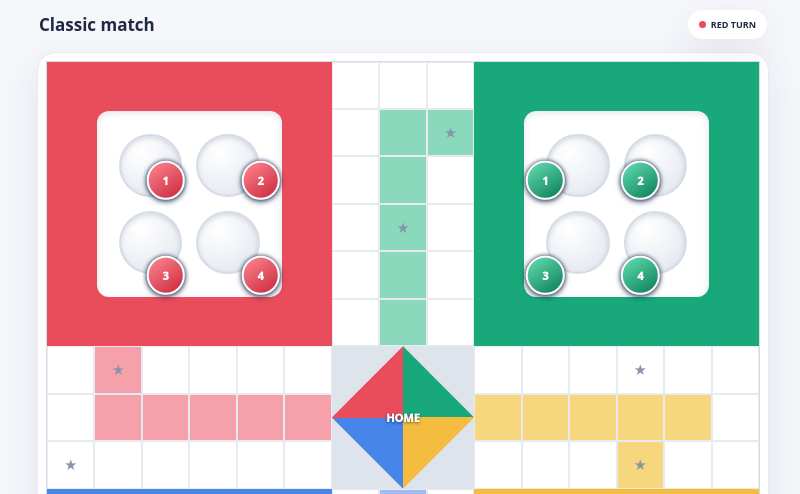
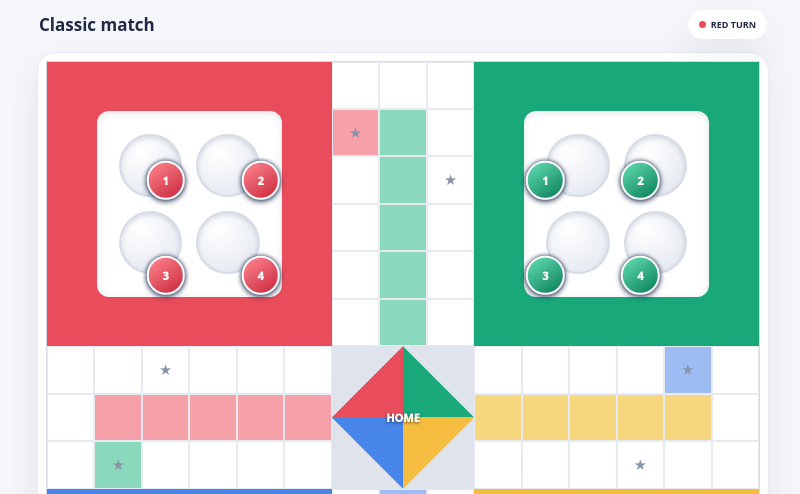
Before and after one commit to zulqarnainhaider7116-art/ZXH-OFFICIAL-LUDO, a website: page v2/index.html in a window 1280 px wide. Both pictures are taken after a click on the button "START NEW GAME ↗". Shown: the part 306-800 px from the top of the page, without its empty margins (237-1037 px from the left). Drawn offline with Linux system fonts and the light colour scheme.

Commit message:
Correct classic 52-space Ludo track and player color order

```diff
--- a/v2/index.html
+++ b/v2/index.html
@@ -38,7 +38,7 @@ footer{border-top:1px solid var(--line);padding:17px 2px;text-align:center;color
 (()=>{
 'use strict';
 const $=s=>document.querySelector(s), COLORS=['red','green','yellow','blue'], START=[0,13,26,39], SAFE=[0,8,13,21,26,34,39,47];
-const PATH=[];for(let c=1;c<=6;c++)PATH.push([6,c]);for(let r=5;r>=0;r--)PATH.push([r,7]);for(let r=0;r<=5;r++)PATH.push([r,8]);for(let c=9;c<=14;c++)PATH.push([6,c]);for(let c=14;c>=9;c--)PATH.push([8,c]);for(let r=9;r<=14;r++)PATH.push([r,8]);for(let r=14;r>=9;r--)PATH.push([r,6]);for(let c=5;c>=0;c--)PATH.push([8,c]);while(PATH.length>52)PATH.pop();
+const PATH=[[1,6],[2,6],[3,6],[4,6],[5,6],[6,5],[6,4],[6,3],[6,2],[6,1],[6,0],[7,0],[8,0],[8,1],[8,2],[8,3],[8,4],[8,5],[9,6],[10,6],[11,6],[12,6],[13,6],[14,6],[14,7],[14,8],[13,8],[12,8],[11,8],[10,8],[9,8],[8,9],[8,10],[8,11],[8,12],[8,13],[8,14],[7,14],[6,14],[6,13],[6,12],[6,11],[6,10],[6,9],[5,8],[4,8],[3,8],[2,8],[1,8],[0,8],[0,7],[0,6]];
 const LANES={red:[[7,1],[7,2],[7,3],[7,4],[7,5]],green:[[1,7],[2,7],[3,7],[4,7],[5,7]],yellow:[[7,13],[7,12],[7,11],[7,10],[7,9]],blue:[[13,7],[12,7],[11,7],[10,7],[9,7]]};
 const BASE={red:[[2,2],[2,4],[4,2],[4,4]],green:[[2,10],[2,12],[4,10],[4,12]],yellow:[[10,2],[10,4],[12,2],[12,4]],blue:[[10,10],[10,12],[12,10],[12,12]]};
 let mode='cpu',players=[],turn=0,roll=0,rolling=false,active=false,sound=true,finished=false,toastTimer;
@@ -48,18 +48,18 @@ function buildBoard(){let b=$('#board');b.querySelectorAll('.cell,.token').forEa
 COLORS.forEach(co=>{$('#base-'+co).innerHTML='';for(let i=0;i<4;i++){let s=document.createElement('div');s.className='base-slot';$('#base-'+co).append(s)}})}
 function renderNames(){let n=+$('#playerCount').value;$('#names').innerHTML=Array.from({length:n},(_,i)=>'<label class="namefield">PLAYER '+(i+1)+'<input maxlength="14" id="name'+i+'" value="'+(i===0?'YOU':mode==='cpu'?'CPU '+i:['GREEN','YELLOW','BLUE'][i-1]||'PLAYER')+'"></label>').join('');$('#difficulty').disabled=mode!=='cpu';$('#difficulty').style.opacity=mode==='cpu'?'1':'.5'}
 document.querySelectorAll('.mode').forEach(b=>b.addEventListener('click',()=>{mode=b.dataset.mode;document.querySelectorAll('.mode').forEach(x=>x.classList.toggle('active',x===b));renderNames()}));$('#playerCount').addEventListener('change',renderNames);renderNames();buildBoard();
-function start(){let n=+$('#playerCount').value;players=Array.from({length:n},(_,i)=>({color:COLORS[i],name:$('#name'+i).value.trim()||'PLAYER '+(i+1),cpu:mode==='cpu'&&i>0,tokens:[-1,-1,-1,-1]}));turn=0;roll=0;rolling=false;active=true;finished=false;$('#setup').classList.add('hide');$('#game').classList.add('show');$('#win').classList.remove('show');render();status('Roll a six to bring a token out.');save()}
+function start(){let n=+$('#playerCount').value;let order=n===2?[0,2]:n===3?[0,1,2]:[0,1,2,3];players=order.map((ci,i)=>({color:COLORS[ci],name:$('#name'+i).value.trim()||'PLAYER '+(i+1),cpu:mode==='cpu'&&i>0,tokens:[-1,-1,-1,-1]}));turn=0;roll=0;rolling=false;active=true;finished=false;$('#setup').classList.add('hide');$('#game').classList.add('show');$('#win').classList.remove('show');render();status('Roll a six to bring a token out.');save()}
 function status(t){$('#hint').textContent=t;$('#diceSub').textContent=t}
-function position(pi,ti){let p=players[pi],v=p.tokens[ti];if(v<0)return BASE[p.color][ti];if(v<51)return PATH[(START[pi]+v)%52];return LANES[p.color][Math.min(4,v-51)]}
+function position(pi,ti){let p=players[pi],v=p.tokens[ti];if(v<0)return BASE[p.color][ti];if(v<51)return PATH[(START[COLORS.indexOf(p.color)]+v)%52];return LANES[p.color][Math.min(4,v-51)]}
 function canMove(pi,ti){let v=players[pi].tokens[ti];return v!==56&&(v<0?roll===6:v+roll<=56)}
 function render(){let b=$('#board');b.querySelectorAll('.token').forEach(e=>e.remove());players.forEach((p,pi)=>p.tokens.forEach((v,ti)=>{let [r,c]=position(pi,ti),e=document.createElement('button');e.className='token '+p.color+(v<0?' home':'')+(pi===turn&&roll&&canMove(pi,ti)?' can':'');e.style.left=((c+.5)/15*100)+'%';e.style.top=((r+.5)/15*100)+'%';e.textContent=ti+1;e.setAttribute('aria-label',p.name+' token '+(ti+1));e.addEventListener('click',()=>move(ti));b.append(e)}));$('#playerList').innerHTML=players.map((p,i)=>'<div class="playercard '+(i===turn?'active':'')+'"><span class="dot" style="background:var(--'+p.color+')"></span>'+escapeHTML(p.name)+'<small>'+p.tokens.filter(v=>v===56).length+'/4 HOME</small></div>').join('');$('#turnBadge').innerHTML='<i style="background:var(--'+players[turn].color+')"></i>'+players[turn].color.toUpperCase()+' TURN';$('#dice').disabled=!!roll||rolling||!active||finished||players[turn].cpu;$('#diceTitle').textContent=roll?'ROLLED '+roll:'ROLL THE DICE';$('#saveStatus').textContent='● AUTO-SAVED'}
 function escapeHTML(s){return s.replace(/[&<>"']/g,c=>({'&':'&amp;','<':'&lt;','>':'&gt;','"':'&quot;',"'":'&#39;'}[c]))}
 function rollDice(){if(!active||roll||rolling||finished||players[turn].cpu)return;rolling=true;$('#dice').disabled=true;let ticks=0,timer=setInterval(()=>{$('#dice').textContent=['⚀','⚁','⚂','⚃','⚄','⚅'][Math.floor(Math.random()*6)];if(++ticks>=10){clearInterval(timer);roll=1+Math.floor(Math.random()*6);$('#dice').textContent=['','⚀','⚁','⚂','⚃','⚄','⚅'][roll];rolling=false;beep(roll===6?680:430);let opts=players[turn].tokens.map((_,i)=>i).filter(i=>canMove(turn,i));render();if(!opts.length){status(roll===6?'No token can move. Roll again.':'No legal move — next player.');setTimeout(()=>{let again=roll===6;roll=0;if(!again)next();else{render();if(players[turn].cpu)cpuTurn()}},850)}else{status('Tap one of the highlighted tokens.');if(players[turn].cpu)setTimeout(cpuMove,650)}save()}},65)}
 function move(ti){if(!roll||!canMove(turn,ti)||players[turn].cpu||!active)return;doMove(ti)}
-function doMove(ti){let p=players[turn],v=p.tokens[ti],steps=roll;p.tokens[ti]=v<0?0:v+steps;let now=p.tokens[ti];if(now<51){let global=(START[turn]+now)%52;if(!SAFE.includes(global)){players.forEach((op,oi)=>{if(oi===turn)return;op.tokens=op.tokens.map(x=>{if(x>=0&&x<51&&(START[oi]+x)%52===global){toast(op.name+' token captured!');beep(210);return -1}return x})})}}beep(600);if(p.tokens.every(x=>x===56)){finish(p);return}let again=roll===6;roll=0;render();save();if(again){status('Six! Roll again.');if(p.cpu)setTimeout(cpuTurn,550)}else next()}
+function doMove(ti){let p=players[turn],v=p.tokens[ti],steps=roll;p.tokens[ti]=v<0?0:v+steps;let now=p.tokens[ti];if(now<51){let global=(START[COLORS.indexOf(p.color)]+now)%52;if(!SAFE.includes(global)){players.forEach((op,oi)=>{if(oi===turn)return;op.tokens=op.tokens.map(x=>{if(x>=0&&x<51&&(START[COLORS.indexOf(op.color)]+x)%52===global){toast(op.name+' token captured!');beep(210);return -1}return x})})}}beep(600);if(p.tokens.every(x=>x===56)){finish(p);return}let again=roll===6;roll=0;render();save();if(again){status('Six! Roll again.');if(p.cpu)setTimeout(cpuTurn,550)}else next()}
 function next(){roll=0;turn=(turn+1)%players.length;render();status(players[turn].cpu?'Computer is thinking…':players[turn].name+' — roll the dice.');save();if(players[turn].cpu)setTimeout(cpuTurn,650)}
 function cpuTurn(){if(!active||finished||!players[turn]?.cpu||roll)return;rolling=true;let ticks=0,timer=setInterval(()=>{ $('#dice').textContent=['⚀','⚁','⚂','⚃','⚄','⚅'][Math.floor(Math.random()*6)];if(++ticks>=8){clearInterval(timer);roll=1+Math.floor(Math.random()*6);$('#dice').textContent=['','⚀','⚁','⚂','⚃','⚄','⚅'][roll];rolling=false;beep(roll===6?680:430);let opts=players[turn].tokens.map((_,i)=>i).filter(i=>canMove(turn,i));render();if(!opts.length){let again=roll===6;roll=0;if(again)setTimeout(cpuTurn,500);else next();return}setTimeout(cpuMove,450)}},65)}
-function cpuMove(){if(!active||finished||!players[turn]?.cpu)return;let opts=players[turn].tokens.map((_,i)=>i).filter(i=>canMove(turn,i));if(!opts.length){let again=roll===6;roll=0;if(again)setTimeout(cpuTurn,450);else next();return}let level=$('#difficulty').value;let score=i=>{let v=players[turn].tokens[i],dest=v<0?0:v+roll,s=0;if(v<0)s+=level==='easy'?8:20;if(dest===56)s+=200;if(dest>=51)s+=80+dest;if(dest<51){let g=(START[turn]+dest)%52;if(!SAFE.includes(g)&&players.some((p,pi)=>pi!==turn&&p.tokens.some(x=>x>=0&&x<51&&(START[pi]+x)%52===g)))s+=level==='easy'?15:150;if(SAFE.includes(g))s+=15}s+=Math.random()*(level==='hard'?3:level==='normal'?25:60);return s};opts.sort((a,b)=>score(b)-score(a));doMove(opts[0])}
+function cpuMove(){if(!active||finished||!players[turn]?.cpu)return;let opts=players[turn].tokens.map((_,i)=>i).filter(i=>canMove(turn,i));if(!opts.length){let again=roll===6;roll=0;if(again)setTimeout(cpuTurn,450);else next();return}let level=$('#difficulty').value;let score=i=>{let v=players[turn].tokens[i],dest=v<0?0:v+roll,s=0;if(v<0)s+=level==='easy'?8:20;if(dest===56)s+=200;if(dest>=51)s+=80+dest;if(dest<51){let g=(START[COLORS.indexOf(players[turn].color)]+dest)%52;if(!SAFE.includes(g)&&players.some((p,pi)=>pi!==turn&&p.tokens.some(x=>x>=0&&x<51&&(START[pi]+x)%52===g)))s+=level==='easy'?15:150;if(SAFE.includes(g))s+=15}s+=Math.random()*(level==='hard'?3:level==='normal'?25:60);return s};opts.sort((a,b)=>score(b)-score(a));doMove(opts[0])}
 function finish(p){finished=true;active=false;$('#winner').textContent=p.name+' WINS!';$('#winDesc').textContent='All four tokens have reached the home finish. Great game!';$('#win').classList.add('show');beep(880);save()}
 function save(){try{if(active)localStorage.setItem('zxh-ludo-v2',JSON.stringify({players,turn,mode,finished}));else localStorage.removeItem('zxh-ludo-v2')}catch{}}
 function backMenu(){active=false;roll=0;$('#game').classList.remove('show');$('#setup').classList.remove('hide');$('#win').classList.remove('show');save()}
```
